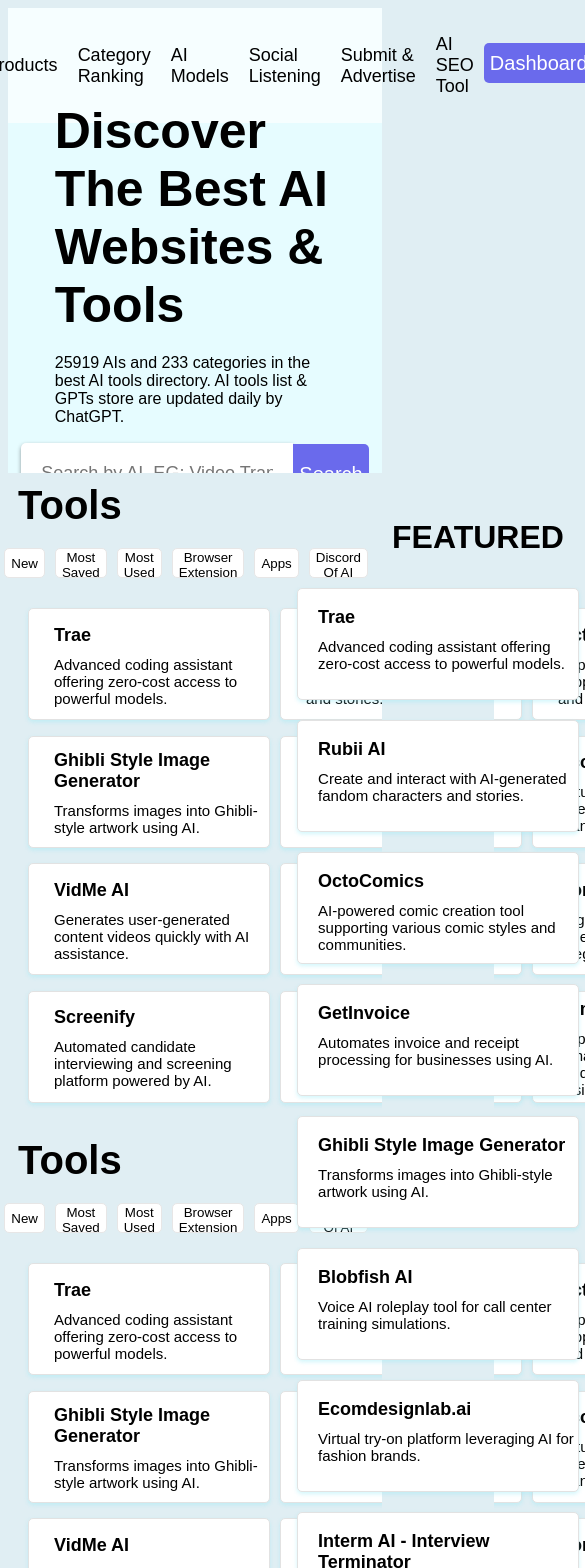
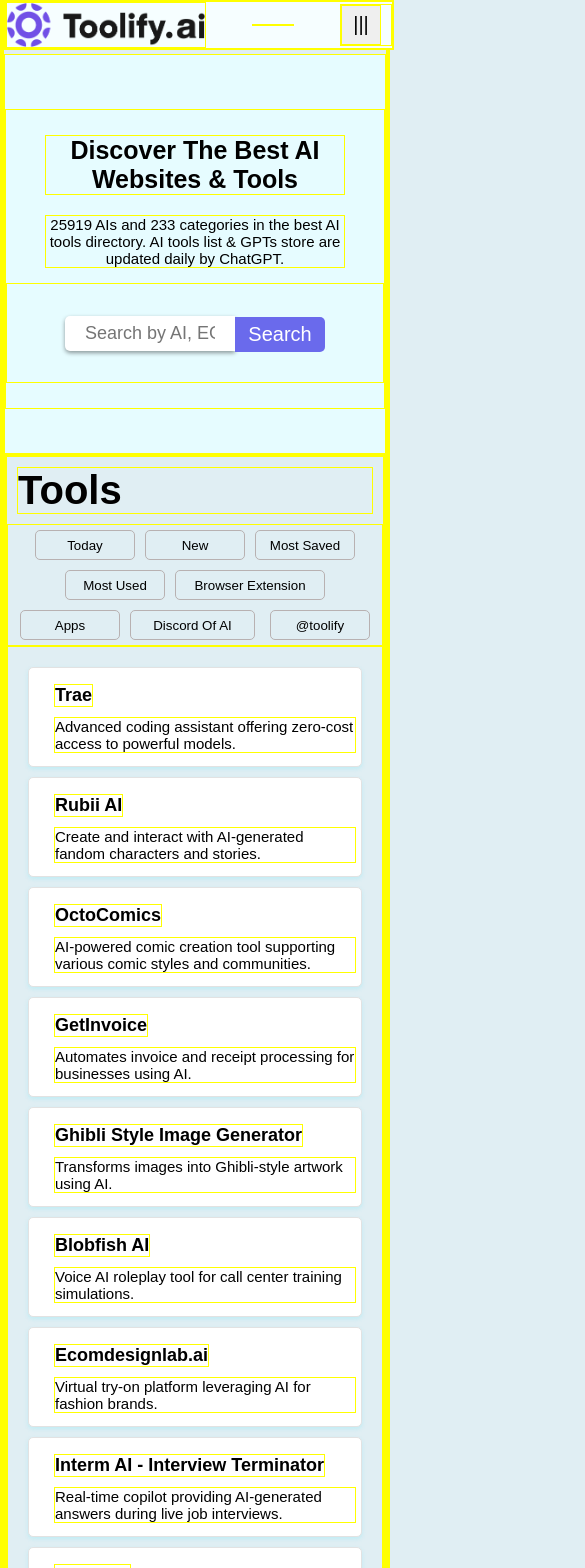
Before and after one commit to AyaanFarrukh/Toolify-Clone, a React (Create React App) app: page / in a window 390 px wide. Shown: the top 1568 px of the page, 585 px wide, since content can reach past the window. Built offline with nearby package versions, Linux system fonts and the light colour scheme.

Commit message:
Made everything responsive except footer

```diff
--- a/src/Components/EntryBox.css
+++ b/src/Components/EntryBox.css
@@ -1,5 +1,6 @@
 section {
-    margin-top: 0px;
+    margin-top: 50px;
+    flex-grow: 1;
     width: 100%;
     height: 350px;
     background-color: rgb(230, 252, 255);
@@ -37,7 +38,7 @@
 }
 .main-area div input {
     width: 550px;
-    height: 40px;
+    height: 60px;
     padding: 10px 20px;
     font-size: 18px;
     background-color: white;
@@ -58,9 +59,128 @@
     border-top-right-radius: 5px;
     border-bottom-right-radius: 5px;
     background-color: rgb(106, 106, 236);
-    margin-top: 2px;
+    margin-top: 0px;
+    margin-bottom: 2px;
 }
 .main-area div button img {
     width: 40px;
     height: 40px;
 }
+
+@media screen and (max-width: 1245px) {
+    .main-area {
+        width: 100%;
+    }
+    section {
+        height: 400px;
+    }
+    .main-area h1 {
+        font-size: 40px;
+    }
+}
+
+@media screen and (max-width: 885px) {
+    .main-area {
+        width: 100%;
+    }
+    section {
+        height: 400px;
+    }
+    .main-area h1 {
+        font-size: 35px;
+    }
+    .main-area p {
+        width: 500px;
+        text-align: center;
+    }
+    .main-area div input {
+        height: 40px;
+    }
+    .main-area div button {
+        height: 40px;
+    }
+}
+
+@media screen and (max-width: 670px) {
+    .main-area {
+        width: 100%;
+    }
+    section {
+        height: 400px;
+    }
+    .main-area h1 {
+        font-size: 35px;
+        width: 400px;
+        text-align: center;
+    }
+    .main-area p {
+        width: 500px;
+        text-align: center;
+    }
+    .main-area div input {
+        height: 40px;
+        width: 300px;
+    }
+    .main-area div button {
+        height: 40px;
+        margin: 0;
+        margin-top: 4px;
+    }
+}
+
+
+@media screen and (max-width: 550px) {
+    .main-area {
+        width: 100%;
+    }
+    section {
+        height: 400px;
+    }
+    .main-area h1 {
+        font-size: 25px;
+        width: 400px;
+        text-align: center;
+    }
+    .main-area p {
+        width: 400px;
+        font-size: 15px;
+        text-align: center;
+    }
+    .main-area div input {
+        height: 40px;
+        width: 300px;
+    }
+    .main-area div button {
+        height: 40px;
+    }
+}
+
+
+@media screen and (max-width: 430px) {
+    .main-area {
+        width: 100%;
+    }
+    section {
+        height: 400px;
+    }
+    .main-area h1 {
+        font-size: 25px;
+        width: 300px;
+        text-align: center;
+    }
+    .main-area p {
+        width: 300px;
+        font-size: 15px;
+        text-align: center;
+    }
+    .main-area div input {
+        height: 35px;
+        width: 170px;
+        font-size: 18px;
+    }
+    .main-area div button {
+        height: 35px;
+        width: 90px;
+        margin-top: 3px;
+    }
+}
--- a/src/Components/Footer.css
+++ b/src/Components/Footer.css
@@ -48,6 +48,26 @@
 }
 .copyright-p {
     font-size: 8px;
-    margin-top: 12px;
+    margin-top: 18px;
     color: rgb(117, 117, 117);
 }
+
+
+* {
+    border: 1px solid yellow;
+}
+@media screen and (max-width: 778px) {
+    .footer-logo {
+        width: 175px;
+    }
+    .footer {
+        height: 500px;
+    }
+    .second-area {
+        height: 400px;
+        background-color: green;
+    }
+    .footer-nav ul {
+     flex-direction: column;
+    }
+}
--- a/src/Components/MainArea.jsx
+++ b/src/Components/MainArea.jsx
@@ -19,8 +19,8 @@
     <h1>featured</h1>
     </div>
      <aside>
-        {toolContextData.map((tool) => {
-            return <AsideBox title={tool.name} description={tool.description}/>
+        {toolContextData.map((tool,i) => {
+            return <AsideBox key={i} title={tool.name} description={tool.description}/>
         })}
 
      </aside>
--- a/src/Components/header.css
+++ b/src/Components/header.css
@@ -1,11 +1,16 @@
 header {
     display: flex;
     align-items: center;
+    position: fixed;
+    width: 100%;
+    min-width: 0px;
+    max-width: 100%;
+    top: 0;
 }
 .nav {
     background-color: rgb(246, 254, 255);
     display: flex;
-    width: 100%;
+    flex: 1;
     align-items: center;
     justify-content: center;
 }
@@ -54,3 +59,61 @@
     margin-bottom: 5px;
     background-color: none;
 }
+
+.sidebar-btn {
+    height: 40px;
+    width: 40px;
+    margin-right: 10px;
+    font-size: 20px;
+    cursor: pointer;
+    display: none;
+}
+
+.sidebar-div {
+    position: absolute;
+    background-color: rgb(200, 236, 230);
+    top: 0;
+    left: 0;
+    width: 100%;
+    height: 400px;
+}
+
+.sidebar-div button {
+    background-color: blue;
+    border: none;
+    color: white;
+    border-radius: 5px;
+    width: 80px;
+    font-size: large;
+    height: 30px;
+    margin: 5px;
+    cursor: pointer;
+}
+
+.sidebar-ul {
+    display: flex;
+    align-items: center;
+    flex-direction: column;
+    justify-content: center;
+    font-family: "Arial";
+}
+hr {
+    width: 50%;
+    border: 1px solid rgb(51, 51, 51);
+}
+.sidebar-ul li {
+    display: block;
+    font-size: 30px;
+}
+
+@media screen and (max-width: 1135px) {
+    .top-ul li {
+        display: none;
+    }
+    .sidebar-btn {
+        display: block;
+    }
+    .lang-btn,.dashboard-btn{
+        display: none;
+    }
+}
--- a/src/Components/header.jsx
+++ b/src/Components/header.jsx
@@ -1,10 +1,12 @@
+import { useState } from "react"
 import "./header.css"
 
 export function Header() {
+    const [viewSideBar,setViewSideBar] = useState(false);
     return <header>
         <nav className="nav">
             <img src="/images/logo.webp"/>
-            <ul>
+            <ul className="top-ul">
                <li>Products</li>
                <li>Category Ranking</li>
                <li>AI Models</li>
@@ -14,6 +16,29 @@
             </ul>
             <button className="dashboard-btn">Dashboard</button>
             <button className="lang-btn">🌐 EN  </button>
+            <div className="sidebtn-div"><button className="sidebar-btn" onClick={() => {
+                setViewSideBar(true)
+            }}>|||</button>
+           {viewSideBar && <div className="sidebar-div">
+                <button onClick={() => {
+                    setViewSideBar(false);
+                }}>x</button>
+                <ul className="sidebar-ul">
+                <li>Products</li>
+                <hr />
+               <li>Category Ranking</li>
+               <hr />
+               <li>AI Models</li>
+               <hr />
+               <li>Social Listening</li>
+               <hr />
+               <li>Submit & Advertise</li>
+               <hr />
+               <li>AI SEO Tool</li>
+                </ul>
+            </div>}
+            </div>
+
         </nav>
     </header>
 }
--- a/src/Components/main.css
+++ b/src/Components/main.css
@@ -1,12 +1,16 @@
 .all-div {
+    align-self: center;
     display: flex;
     flex-direction: row;
-    align-items: flex-start;
-    justify-content: start;
+    justify-content: center;
+    box-sizing: border-box;
+    flex-shrink: 1;
+    width: 100%;
 }
 
 .main-box {
-    width: 50%;
+    width: 100%;
+    max-width: 1600px;
     height: auto;
     background-color: rgb(224, 238, 243);
     display: flex;
@@ -17,7 +21,8 @@
 .aside-area {
     background-color:rgb(224, 238, 243);
     height: 100%;
-    width: 30%;
+    width: fit-content;
+    flex-shrink: 1;
     margin-top: 25px;
 }
 .feature-head {
@@ -35,18 +40,26 @@
     width: 100%;
     height: 100%;
     display: grid;
-    align-items: center;
-    justify-content: center;
+    /* align-items: center;
+    justify-content: center;  */
     flex-direction: column;
 }
 .main-area-box {
     width: 100%;
-    height: 100%;
+    flex-shrink: 1;
+    height: fit-content;
     background-color:rgb(224, 238, 243);
 }
 .main-section {
     background-color:rgb(224, 238, 243);
-    height: 100%;
+    flex: 1;
+    margin: 0;
+    flex-shrink: 1;
+    flex-grow: 1;
+    /* width: 100%;  */
+    max-width: 100%;
+    min-width: 0;
+    height: fit-content;
     display: flex;
     flex-direction: column;
     align-items: center;
@@ -54,20 +67,21 @@
 }
 .tags-area {
     background-color:rgb(224, 238, 243) ;
-    height: 50px;
+    height: fit-content;
     display: flex;
+    flex-wrap: wrap;
     align-items: center;
     justify-content: center;
 }
 .grid-area-box {
     background-color: rgb(224, 238, 243);
-    height: 500px;
+    height: fit-content;
     display: grid;
-    grid-template-columns: repeat(4,1fr);
-    justify-items: center;
-    align-items: start;
+    flex: 1;
+     grid-template-columns: repeat(auto-fit,minmax(230px,1fr));
     gap: 10px;
     padding: 20px;
+    box-sizing: border-box;
 }
 .tag-button {
     border-radius: 5px;
@@ -75,10 +89,10 @@
     height: 30px;
     border: none;
     margin: 5px;
-    border: 1px solid rgb(231, 230, 230);
+    border: 1px solid rgb(184, 177, 177);
     font-family:  "Arial";
     cursor: pointer;
-    background-color: white;
+     background-color:rgb(224, 238, 243);
 }
 .bro-tag {
     width: 150px;
@@ -95,7 +109,7 @@
     color: blue;
 }
 .box {
-    width: 230px;
+    flex: 1;
     height: 100px;
     border-radius: 5px;
     background-color: white;
@@ -152,3 +166,18 @@
     margin-top: 5px;
     margin: 10px;
 }
+
+@media screen and (max-width: 2500px) {
+  .aside-area {
+    width: fit-content;
+  }
+  .aside-area aside {
+    width: fit-content;
+  }
+}
+
+@media screen and (max-width: 760px) {
+    .aside-area {
+        display: none;
+    }
+  }
--- a/src/globals.css
+++ b/src/globals.css
@@ -1,3 +1,9 @@
-body {
+html,body {
     background-color: rgb(224, 238, 243);
+    margin: 0;
+    overflow-x: hidden;
+
 }
+* {
+    box-sizing: border-box;
+}
```
